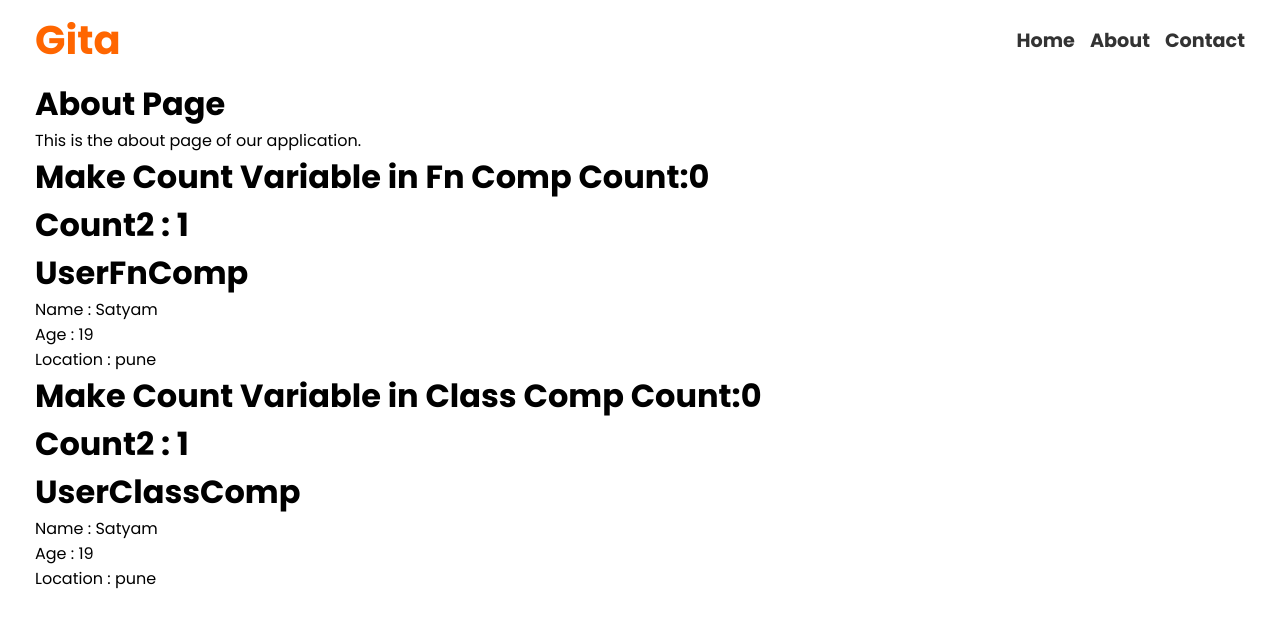
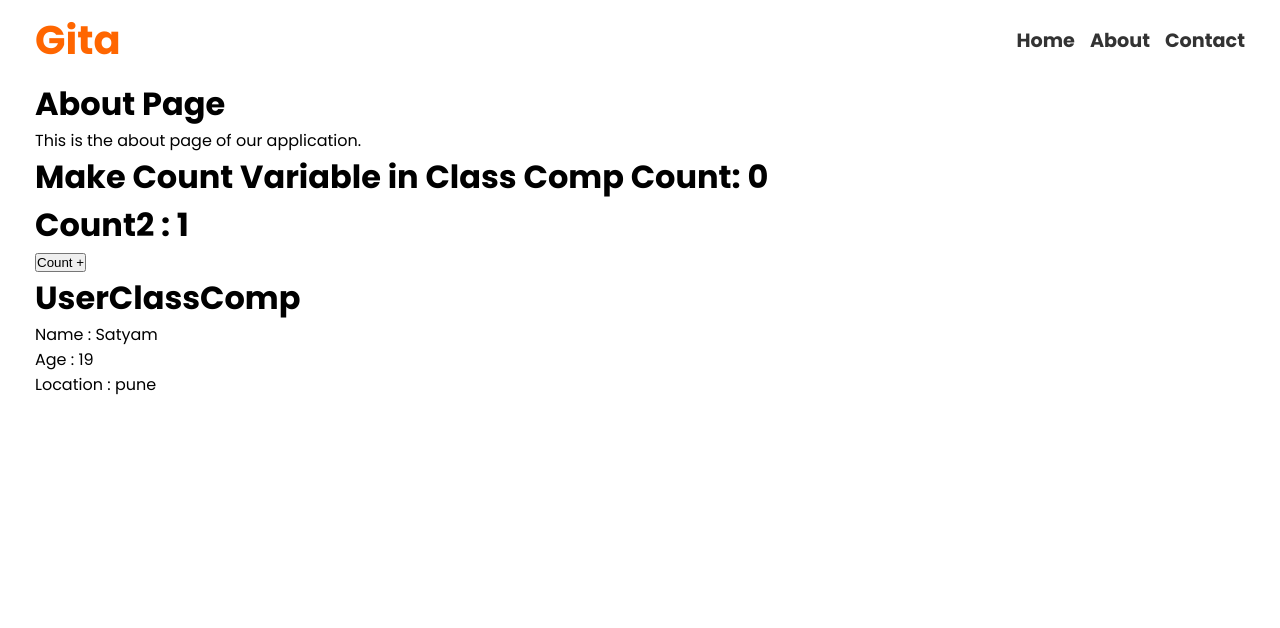
Before and after one commit to sAtyAmSDev/Namaste_React_Js, a React (Vite) app in the folder First/: page /about in a window 1280 px wide. Shown: the top 628 px of the page. Built offline with nearby package versions, Linux system fonts and the light colour scheme; a web font is replaced by a local one.

Commit message:
learn the update state variable in class comp

```diff
--- a/First/src/Components/UserClassComp.jsx
+++ b/First/src/Components/UserClassComp.jsx
@@ -1,22 +1,28 @@
 import React from 'react';
 class UserClassComp extends React.Component {
 
-    constructor(props){
+    constructor(props) {
         super(props);
         console.log(props);
-        this.state={
-            count:0,
-            count2:1,
+        this.state = {
+            count: 0,
+            count2: 1,
         }
     }
 
     render() {
         const { name, age, location } = this.props;
-        const { count ,count2 } = this.state;
+        const { count, count2 } = this.state;
         return (
             <div>
-                   <h1>Make Count Variable in Class Comp Count:{count} </h1>
-               <h1>Count2 : {count2}</h1>
+                <h1>Make Count Variable in Class Comp Count: {count} </h1>
+                <h1>Count2 : {count2}</h1>
+                <button onClick={() => {
+                    this.setState({
+                        count: count + 1,
+                        count2: count2 + 1
+                    })
+                }}>Count +</button>
                 <h1>UserClassComp</h1>
                 <p>Name : {name} </p>
                 <p>Age : {age}</p>
--- a/First/src/pages/About.jsx
+++ b/First/src/pages/About.jsx
@@ -8,7 +8,7 @@ const About = () => {
             <p>This is the about page of our application.</p>
 
             <div>
-<UserFnComp name={"Satyam"} age={"19"} location={"pune"} />
+{/* <UserFnComp name={"Satyam"} age={"19"} location={"pune"} /> */}
 <UserClassComp name={"Satyam"} age={"19"} location={"pune"} />
             </div>
         </div>
```
